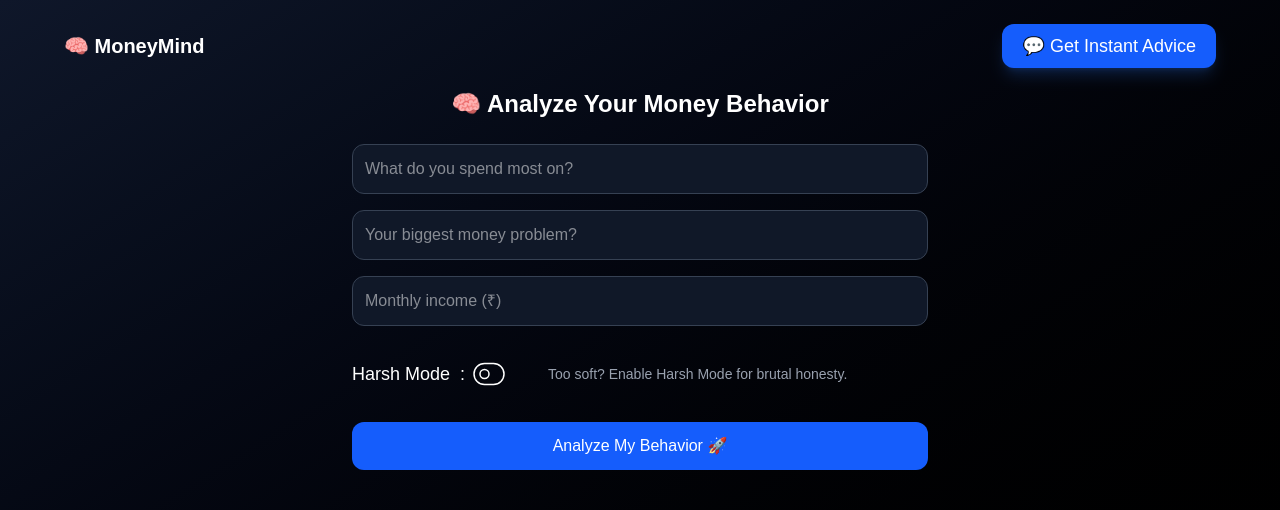
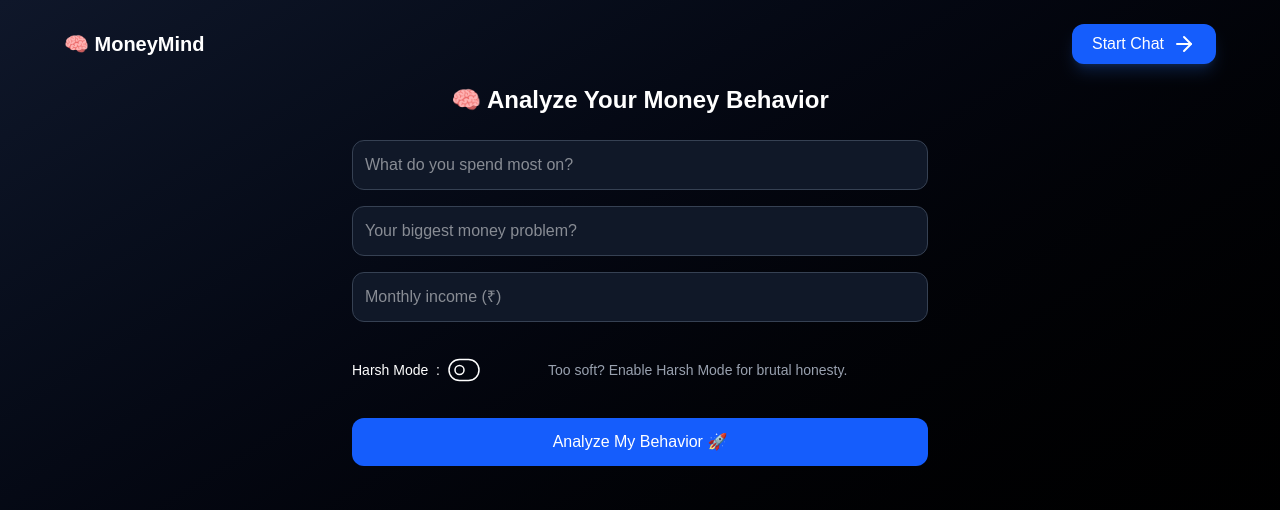
Before and after one commit to Edasgh/moneymind, a Next.js app: page /analyze in a window 1280 px wide. Shown: the top 510 px of the page. Built offline with nearby package versions, Linux system fonts and the light colour scheme.

Commit message:
"Navbar button style changed & preview image uploaded"

```diff
--- a/app/analyze/page.tsx
+++ b/app/analyze/page.tsx
@@ -5,6 +5,7 @@ import Link from "next/link";
 import { toast } from "react-toastify";
 import jsPDF from "jspdf";
 import {
+  ArrowRight,
   Lightbulb,
   Target,
   ToggleLeft,
@@ -501,10 +502,11 @@ export default function AnalyzePage() {
 
         {/* 👉 PRIMARY ACTION */}
         <Link
-          href={"/chat"}
-          className="bg-blue-600 px-5 py-2 text-sm md:text-lg rounded-xl shadow-lg shadow-blue-500/20 hover:scale-105 transition"
+          href="/chat"
+          className="group bg-blue-600 hover:bg-blue-500 px-5 py-2 text-sm md:text-base rounded-xl shadow-lg shadow-blue-500/20 flex items-center justify-center gap-2 hover:scale-105 transition-all duration-200 ease-out"
         >
-          💬 Get Instant Advice
+          Start Chat
+          <ArrowRight className="transition-transform duration-200 group-hover:translate-x-1" />
         </Link>
       </nav>
       <h1 className="text-2xl font-bold text-center mb-6">
@@ -535,7 +537,7 @@ export default function AnalyzePage() {
         />
 
         <div className="flex gap-1.5 justify-between items-center w-full h-16">
-          <div className="flex gap-1.5 justify-start items-center cursor-pointer flex-1 text-xs md:text-lg">
+          <div className="flex flex-col md:flex-row gap-1.5 justify-center md:justify-start items-start md:items-center cursor-pointer flex-1 text-xs md:text-sm  whitespace-pre-wrap">
             Harsh Mode &nbsp;:
             {harshMode ? (
               <ToggleRight
@@ -560,7 +562,7 @@ export default function AnalyzePage() {
               animate={{ opacity: 1, y: 0, scale: 1 }}
               exit={{ opacity: 0, y: -6 }}
               transition={{ duration: 0.25, ease: "easeOut" }}
-              className={`flex-2 text-sm ${harshMode ? "text-red-400" : "text-gray-400"}`}
+              className={`flex-2 text-xs md:text-sm ${harshMode ? "text-red-400" : "text-gray-400"}`}
             >
               {harshMode
                 ? "⚠️ Harsh Mode ON: Preparing to roast your financial habits..."
--- a/app/chat/page.tsx
+++ b/app/chat/page.tsx
@@ -3,6 +3,7 @@ import { useRef, useState } from "react";
 import { motion } from "framer-motion";
 import Link from "next/link";
 import { toast } from "react-toastify";
+import { ArrowRight } from "lucide-react";
 
 export default function ChatPage() {
   const [messages, setMessages] = useState<{type:string,text:string}[]>([]);
@@ -73,9 +74,10 @@ export default function ChatPage() {
         {/* 👉 PRIMARY ACTION */}
         <Link
           href={"/analyze"}
-          className="bg-blue-600 px-5 py-2 text-sm md:text-lg rounded-xl shadow-lg shadow-blue-500/20 hover:scale-105 transition"
+          className="group bg-blue-600 hover:bg-blue-500 px-5 py-2 text-sm md:text-base rounded-xl shadow-lg shadow-blue-500/20 flex items-center justify-center gap-2 hover:scale-105 transition-all duration-200 ease-out"
         >
-          🧠 Analyze My Habits
+          Try Now{" "}
+          <ArrowRight className="transition-transform duration-200 group-hover:translate-x-1" />
         </Link>
       </nav>
 
--- a/app/page.tsx
+++ b/app/page.tsx
@@ -6,6 +6,7 @@ import HowItWorks from "./components/HowItWorks";
 import DemoChat from "./components/DemoChat";
 import DemoAnalysis from "./components/DemoAnalysis";
 import Footer from "./components/Footer";
+import { ArrowRight, ChevronRight } from "lucide-react";
 
 export default function Home() {
   const router = useRouter();
@@ -27,7 +28,7 @@ export default function Home() {
   return (
     <div className="min-h-screen bg-linear-to-br from-[#0f172a] via-[#020617] to-black text-white overflow-x-hidden">
       {/* NAVBAR */}
-      <nav className="flex justify-between items-center px-0.5 py-3 md:p-6 max-w-6xl mx-auto">
+      <nav className="flex justify-between items-center px-0.5 py-3 md:p-6 max-w-screen mx-auto fixed bg-transparent backdrop-blur-2xl w-full z-9999999 md:relative md:w-296">
         <Link
           href={"/"}
           className="text-xs md:text-xl font-bold cursor-pointer"
@@ -38,9 +39,10 @@ export default function Home() {
         {/* 👉 PRIMARY ACTION */}
         <Link
           href={"/analyze"}
-          className="bg-blue-600 px-5 py-2 text-sm md:text-lg rounded-xl shadow-lg shadow-blue-500/20 hover:scale-105 transition"
+          className="group bg-blue-600 hover:bg-blue-500 px-5 py-2 text-sm md:text-base rounded-xl shadow-lg shadow-blue-500/20 flex items-center justify-center gap-2 hover:scale-105 transition-all duration-200 ease-out"
         >
-          🧠 Start Analysing
+          Try Now{" "}
+          <ArrowRight className="transition-transform duration-200 group-hover:translate-x-1" />
         </Link>
       </nav>
 
```
Also changed, not shown: public/preview.png, 1 other file (tests, documents, lock files or other folders).
